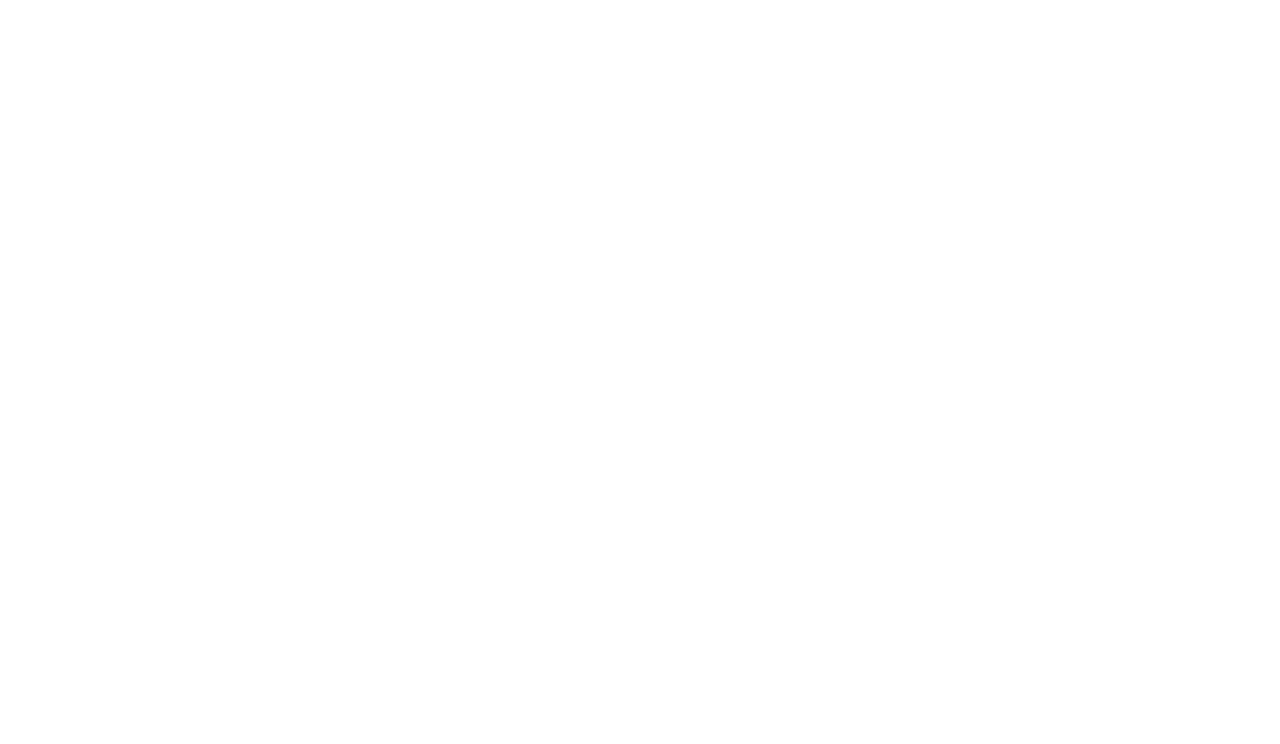
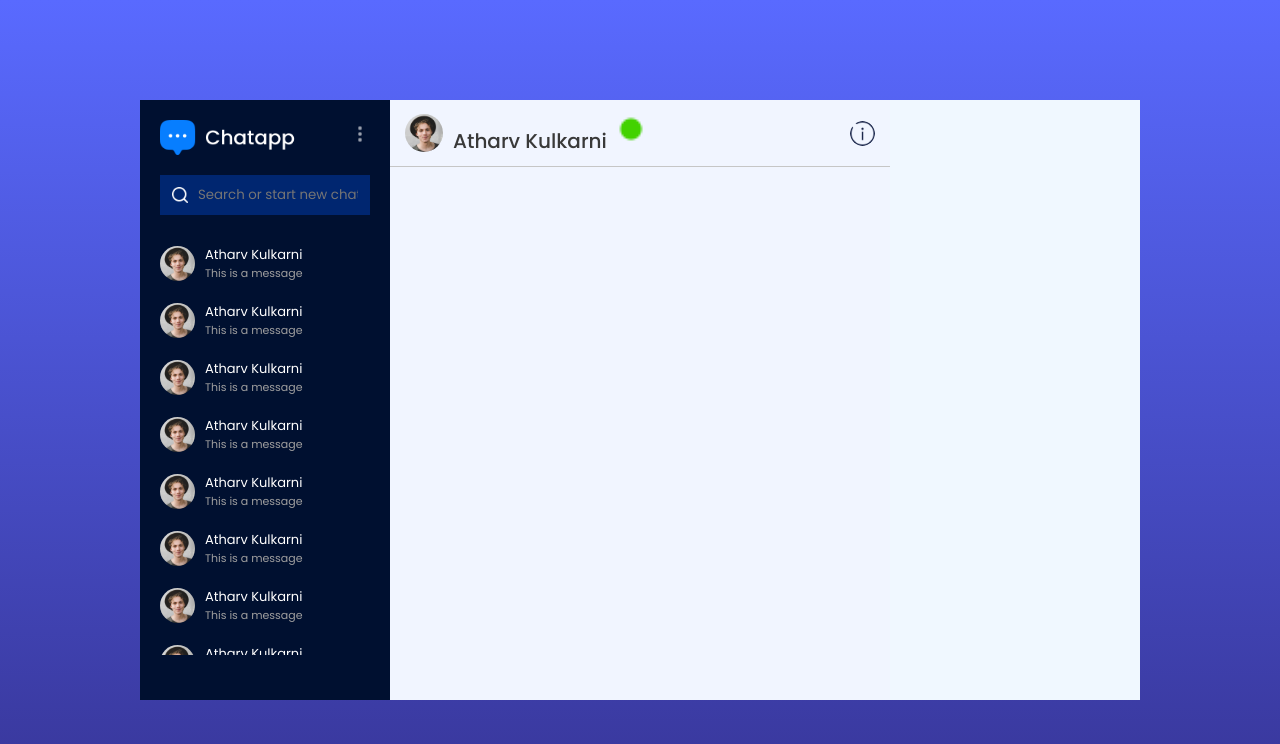
Before and after one commit to OfficialAtharv/PingMe, a React (Vite) app: page /Chat in a window 1280 px wide. Shown: the top 744 px of the page. Built offline with nearby package versions, Linux system fonts and the light colour scheme.

Commit message:
Next update of Chat page

```diff
--- /dev/null
+++ b/src/Componants/ChatBox/ChatBox.css
@@ -0,0 +1,26 @@
+.chatbox{
+  height: 75vh;
+  position: relative;
+  background:#f1f5ff;
+}
+.chatuser{
+  padding: 10px 15px;
+  display: flex;
+  align-items: center;
+  gap: 10px;
+  border-bottom: 1px solid #c6c6c6
+}
+.chatuser img{
+  width: 25px;
+  border-radius: 50%;
+}
+.chatuser img:first-child{
+  width: 38px;
+  aspect-ratio: 1/1;
+}
+.chatuser p{
+  flex: 1;
+  font-weight: 500;
+  font-size: 20px;
+  color: #393939;
+}
--- /dev/null
+++ b/src/Componants/ChatBox/ChatBox.jsx
@@ -0,0 +1,17 @@
+import React from 'react'
+import './ChatBox.css'
+import assets from '../../assets/assets'
+const ChatBox = () => {
+  return (
+    <div className='chatbox'>
+      <div className="chatuser">
+        <img src={assets.profile_img} alt="" />
+        <p>Atharv Kulkarni <img src={assets.green_dot} alt="" /></p>
+        <img src={assets.help_icon} alt="" />
+      </div>
+
+    </div>
+  )
+}
+
+export default ChatBox
--- /dev/null
+++ b/src/Componants/LeftSideBar/LeftSideBar.css
@@ -0,0 +1,73 @@
+.ls{
+  background: #001030;
+  color: white;
+  height: 75vh;
+}
+.lstop{
+  padding: 20px;
+}
+.lsnav{
+  display: flex;
+  justify-content: space-between;
+  align-items: center;
+}
+.lsnav .logo{
+  max-width: 140px;
+}
+.lsnav .menu img{
+max-height: 20px;
+opacity: 0.6;
+cursor: pointer;
+}
+.lssearch{
+ background: #002670;
+ display: flex;
+ align-items: center;
+ gap: 10px;
+ padding: 10px 12px;
+ margin-top: 20px;
+}
+.lssearch img{
+  max-width: 16px;
+}
+.lssearch input{
+  background: transparent;
+  border: none;
+  outline: none;
+  color: white;
+  width: 100%;
+}
+.lslist{
+  display: flex;
+  flex-direction: column;
+  height: 70%;
+  overflow-y: scroll;
+
+}
+.friends img{
+  width: 35px;
+  aspect-ratio: 1/1;
+  border-radius: 50%;
+}
+.friends{
+  display: flex;
+  align-items: center;
+  gap: 10px;
+  padding: 10px 20px;
+  cursor: pointer;
+  font-size: 13px;
+}
+.friends div{
+  display: flex;
+  flex-direction: column;
+}
+.friends span{
+  color: #9f9f9f;
+  font-size: 11px;
+}
+.friends:hover{
+  background: #077EFF;
+}
+.friends:hover span{
+  color: white;
+}
--- /dev/null
+++ b/src/Componants/LeftSideBar/LeftSideBar.jsx
@@ -0,0 +1,37 @@
+import React from 'react'
+import './LeftSideBar.css'
+import assets from '../../assets/assets'
+const LeftSideBar = () => {
+  return (
+    <div className='ls'>
+      <div className="lstop">
+        <div className="lsnav">
+          <img src={assets.logo} className='logo' alt="" />
+          <div className="menu">
+            <img src={assets.menu_icon} alt="" />
+          </div>
+          </div>
+          <div className="lssearch">
+            <img src={assets.search_icon} alt="" />
+            <input type="text" placeholder='Search or start new chat' />
+          </div>
+
+      </div>
+      <div className="lslist">
+        {
+          Array(12).fill("").map((item,index)=>
+          <div key={index}className="friends">
+          <img src={assets.profile_img} alt="" />
+          <div>
+            <p>Atharv Kulkarni</p>
+            <span>This is a message</span>
+          </div>
+        </div>)
+
+        }
+      </div>
+    </div>
+  )
+}
+
+export default LeftSideBar
--- /dev/null
+++ b/src/Componants/RightSideBar/RightSideBar.jsx
@@ -0,0 +1,11 @@
+import React from 'react'
+import './RightSideBar.css'
+const RightSideBar = () => {
+  return (
+    <div>
+
+    </div>
+  )
+}
+
+export default RightSideBar
--- a/src/Pages/Chat/Chat.css
+++ b/src/Pages/Chat/Chat.css
@@ -0,0 +1,14 @@
+.chat{
+  min-height: 100vh;
+  background:linear-gradient(#596AFF,#383699);
+  display: grid;
+  place-items: center;
+}
+.chatcontainer{
+  width: 95%;
+  height: 75vh;
+  max-width: 1000px;
+  background-color:aliceblue;
+  display: grid;
+  grid-template-columns: 1fr 2fr 1fr;
+}
--- a/src/Pages/Chat/Chat.jsx
+++ b/src/Pages/Chat/Chat.jsx
@@ -1,9 +1,16 @@
 import React from 'react'
 import './Chat.css'
+import LeftSideBar from '../../Componants/LeftSideBar/LeftSideBar'
+import ChatBox from '../../Componants/ChatBox/ChatBox'
+import RightSideBar from '../../Componants/RightSideBar/RightSideBar'
 const Chat = () => {
   return (
-    <div>
-
+    <div className='chat'>
+      <div className="chatcontainer">
+        <LeftSideBar/>
+        <ChatBox/>
+        <RightSideBar/>
+      </div>
     </div>
   )
 }
--- a/src/index.css
+++ b/src/index.css
@@ -5,3 +5,6 @@
   box-sizing: border-box;
   font-family: poppins, sans-serif;
 }
+::-webkit-scrollbar{
+  display: none;
+}
```
Also changed, not shown: src/Componants/RightSideBar/RightSideBar.css (added).
